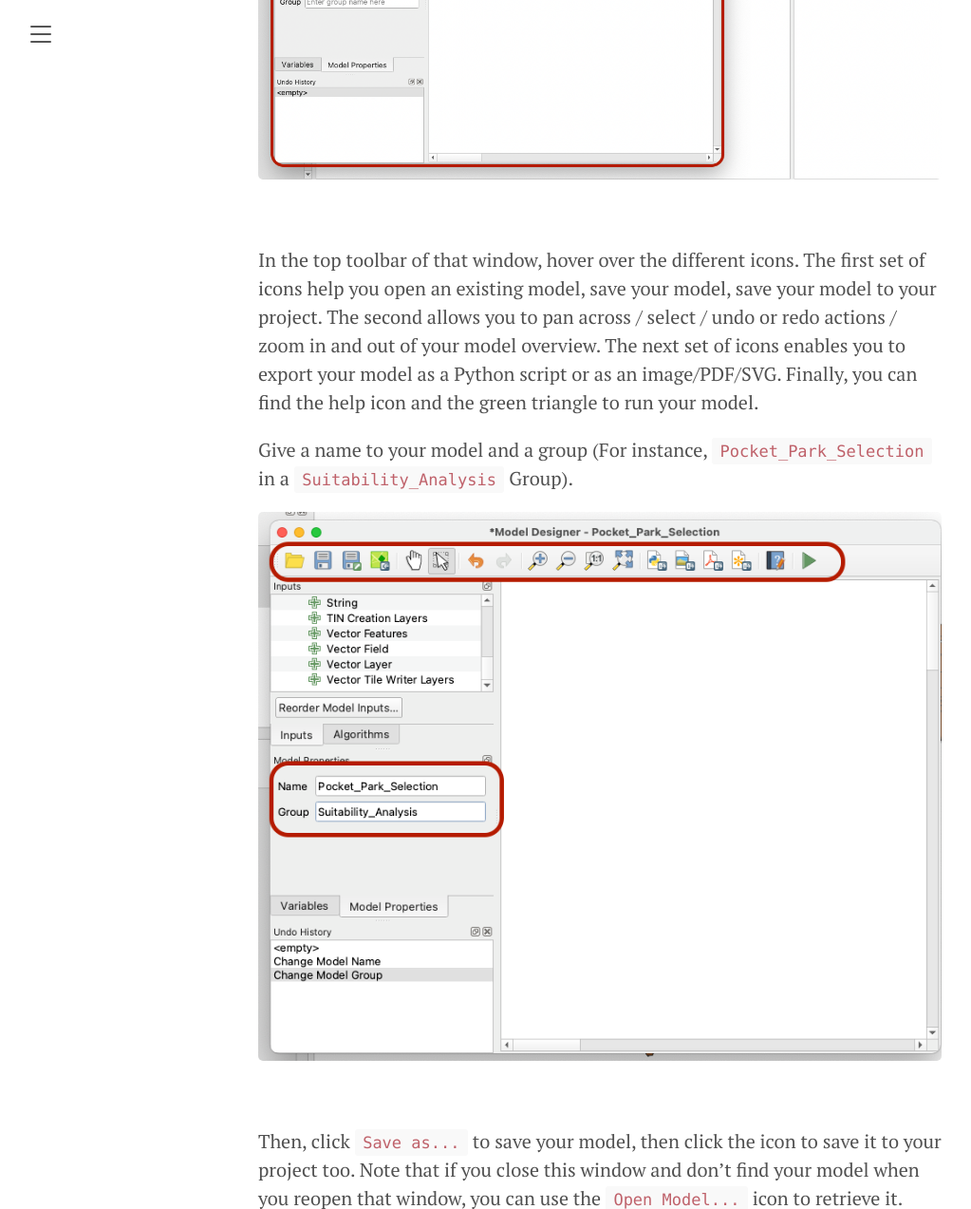
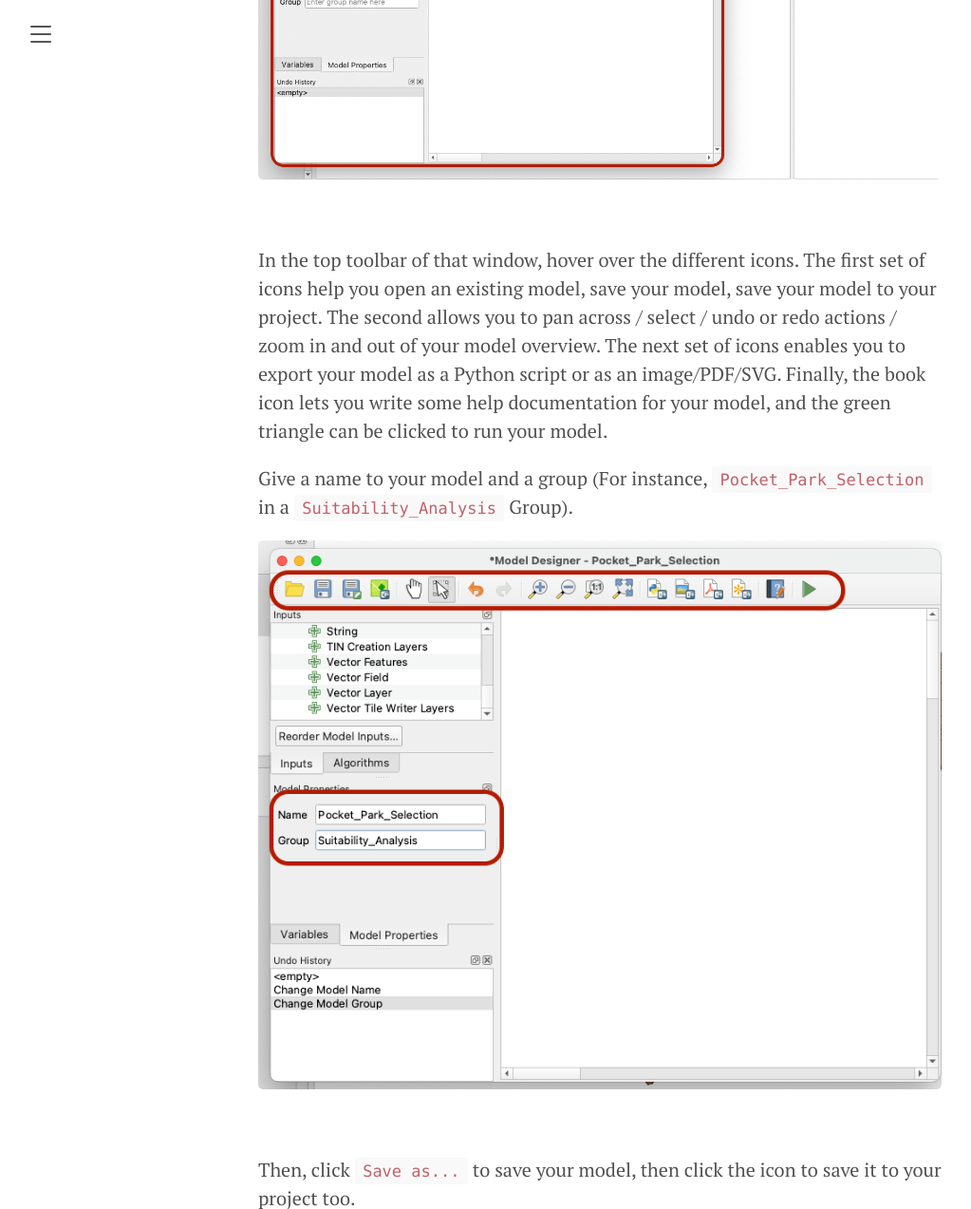
Before and after one commit to raphaelleroffo/raphaelleroffo.github.io, a Jekyll site: the page built from _posts/2022-01-23-advanced-tutorial5.md, in a window 1280 px wide and 1400 px high, scrolled down 4848 px, cut to the strip 0-1273 px from the top of the window. Shown: the whole strip at 95% size, without its empty margins (8-1031 px from the left). Built offline with Jekyll 4.4.1, drawn with Linux system fonts in a browser that asks for light colours; some of the changed text lies outside the part shown.

Commit message:
model builder tuto5

```diff
--- a/_posts/2022-01-23-advanced-tutorial5.md
+++ b/_posts/2022-01-23-advanced-tutorial5.md
@@ -98,7 +98,7 @@ It can be accessed through yoru top menu `Processing` > `Graphical Modeler...` o
 
 &nbsp;
 
-In the top toolbar of that window, hover over the different icons. The first set of icons help you open an existing model, save your model, save your model to your project. The second allows you to pan across / select / undo or redo actions / zoom in and out of your model overview. The next set of icons enables you to export your model as a Python script or as an image/PDF/SVG. Finally, you can find the help icon and the green triangle to run your model.
+In the top toolbar of that window, hover over the different icons. The first set of icons help you open an existing model, save your model, save your model to your project. The second allows you to pan across / select / undo or redo actions / zoom in and out of your model overview. The next set of icons enables you to export your model as a Python script or as an image/PDF/SVG. Finally, the book icon lets you write some help documentation for your model, and the green triangle can be clicked to run your model.
 
 Give a name to your model and a group (For instance, `Pocket_Park_Selection` in a `Suitability_Analysis` Group).
 
@@ -107,10 +107,18 @@ Give a name to your model and a group (For instance, `Pocket_Park_Selection` in
 
 &nbsp;
 
-Then, click `Save as...` to save your model, then click the icon to save it to your project too. Note that if you close this window and don't find your model when you reopen that window, you can use the `Open Model...` icon to retrieve it. Remember to save your changes frequently.
+Then, click `Save as...` to save your model, then click the icon to save it to your project too.
 
 
 <img src="../../../../docs/assets/images/adv5-3.png" width="800">
+
+&nbsp;
+
+
+Note that if you close this window and don't find your model when you reopen that window, you can use the `Open Model...` icon to retrieve it. Remember to save your changes frequently.
+
+
+<img src="../../../../docs/assets/images/adv5-4.png" width="800">
 
 &nbsp;
 
```
Also changed, not shown: other parts of _posts/2022-01-23-advanced-tutorial5.md (+1 -1 lines), _posts/2022-01-23-advanced-tutorial4.md (+1 -1 lines), docs/assets/images/adv5-4.png (added), 1 other file.
